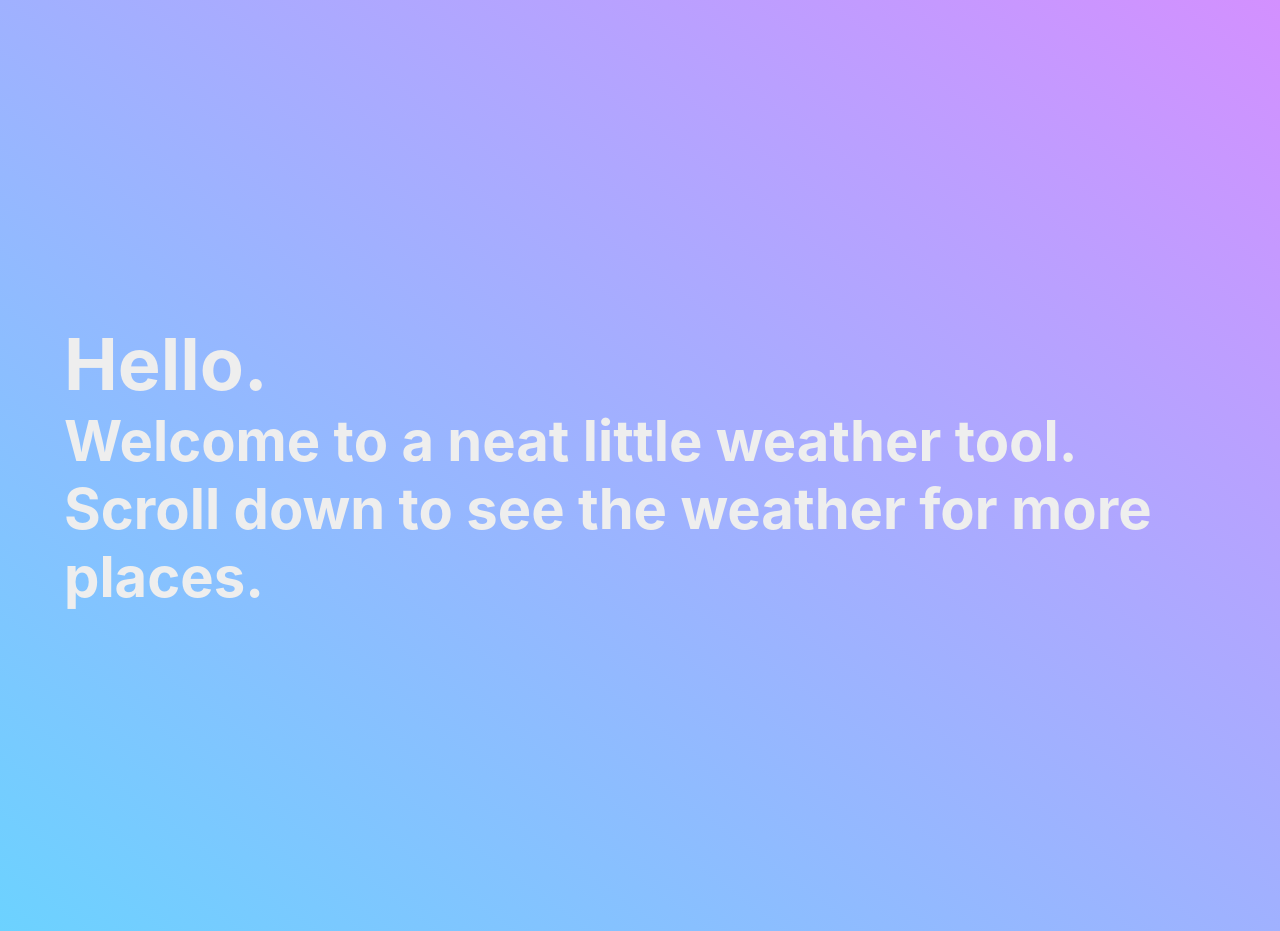
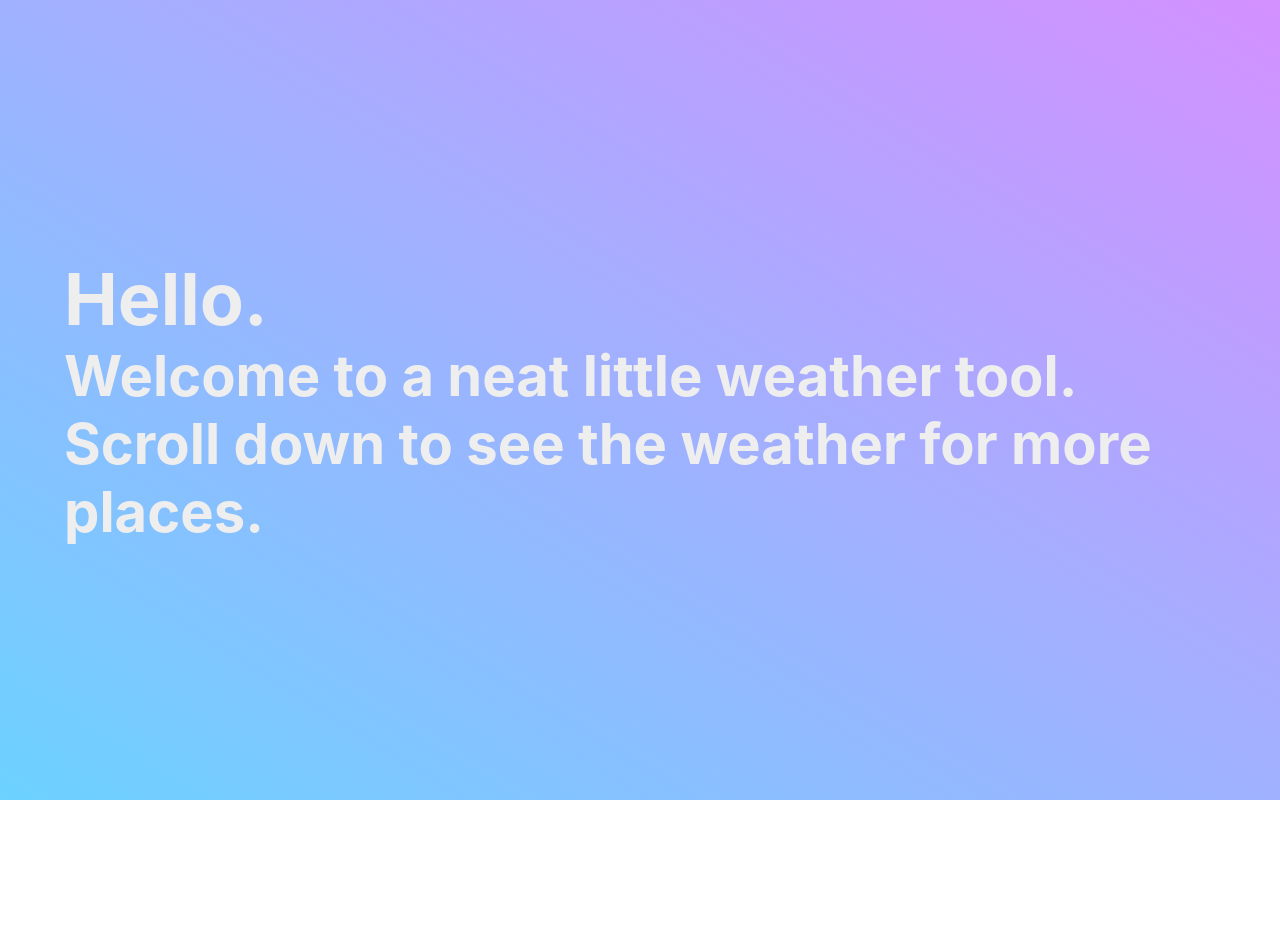
Before and after one commit to sean-wahoo/weather-site, a Next.js app: page / in a window 1280 px wide. After the commit the page ends 800 px from the top, so only its background shows below. Built offline with nearby package versions, Linux system fonts and the light colour scheme.

Commit message:
the magic of css grid

```diff
--- a/styles/index.module.scss
+++ b/styles/index.module.scss
@@ -17,7 +17,7 @@
 
     .welcome_section {
       font-size: 3rem;
-      margin: 20rem 4rem;
+      margin-left: 4rem;
       * {
         margin: 0;
         padding: 0;
```
